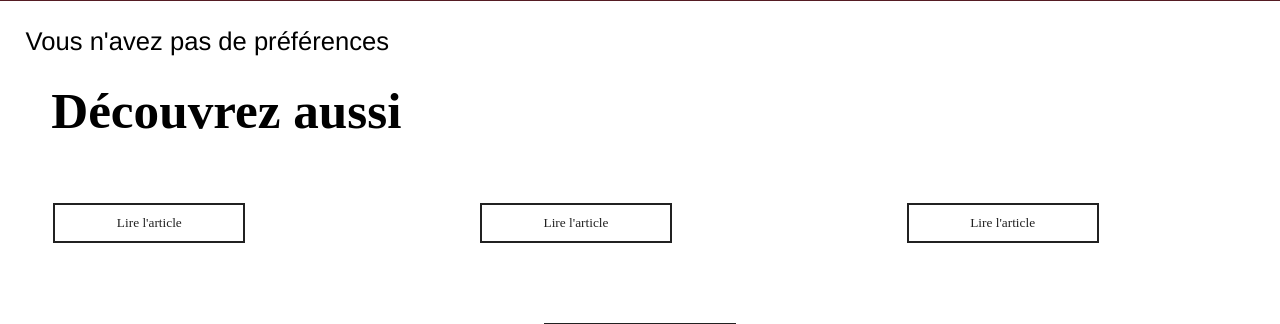
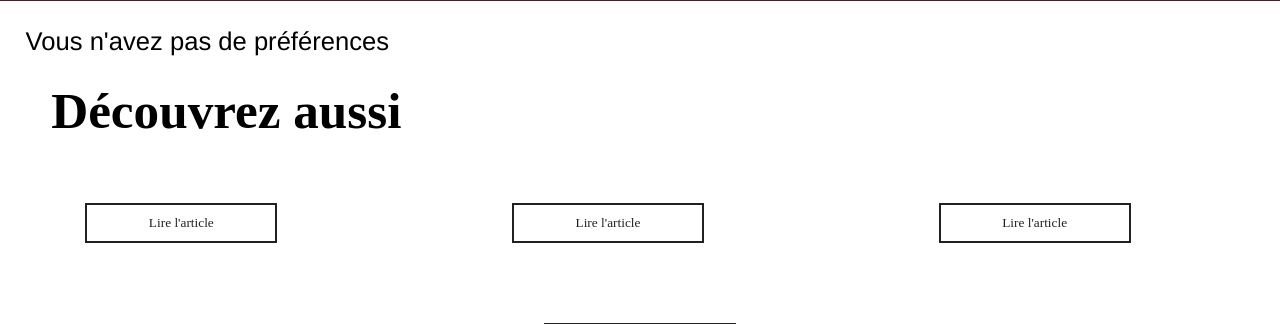
Before and after one commit to M8Gam3/La-Cavernes-Aux-Infos, a PHP site: page /accueilClean.php in a window 1280 px wide. Shown: the part 258-582 px from the top of the page. Run offline with PHP 8.4, Linux system fonts and the light colour scheme; data that the repository does not hold is empty.

Commit message:
css+ img

```diff
--- a/xml/accueilClean.php
+++ b/xml/accueilClean.php
@@ -42,7 +42,6 @@ if(isset($_POST)){
     <title>Document</title>
 </head>
 <body>
-
     <header>
         <div id="logo">
             <img src="./assets/img/logo_lcai.png" alt="">
--- a/xml/assets/css/style.css
+++ b/xml/assets/css/style.css
@@ -121,11 +121,11 @@ h1{
 }
 
 .titleArticles{
-    width: 25vw;
+    width: 20vw;
 }
 
 .descriptionArticles{
-    width: 25vw;;
+    width: 20vw;;
 }
 
 
--- a/xml/oneTheme.php
+++ b/xml/oneTheme.php
@@ -69,9 +69,9 @@ $listeXML = simplexml_load_file($_GET['sante']);
                             <input type="checkbox" style="display:none" value="<?php echo $i ?>" name="articleSimple" checked>
 
                             <input class="btn-readmore" value="Lire l'article" type="submit" href="<?php echo $listeXMLitem[$i] -> link?>"></input>
+                        </form>
+                    </div>
 
-                        </div>
-                    </form>
                     <?php }   ?>
 
                 </div>
```
Also changed, not shown: xml/assets/img/discord.png (added), xml/assets/img/instagram.png (added), xml/assets/img/logo_lcai.png (added). Lines whose indentation alone changed are shown as unchanged.
